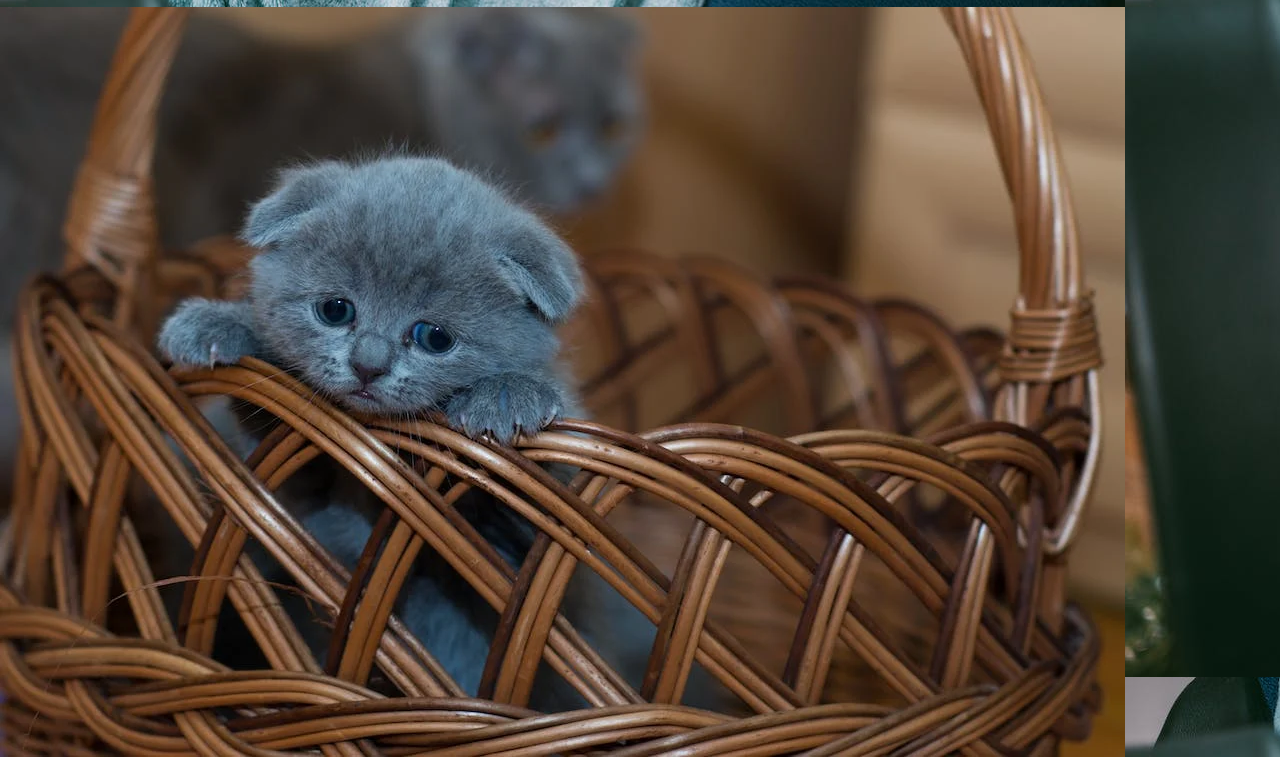
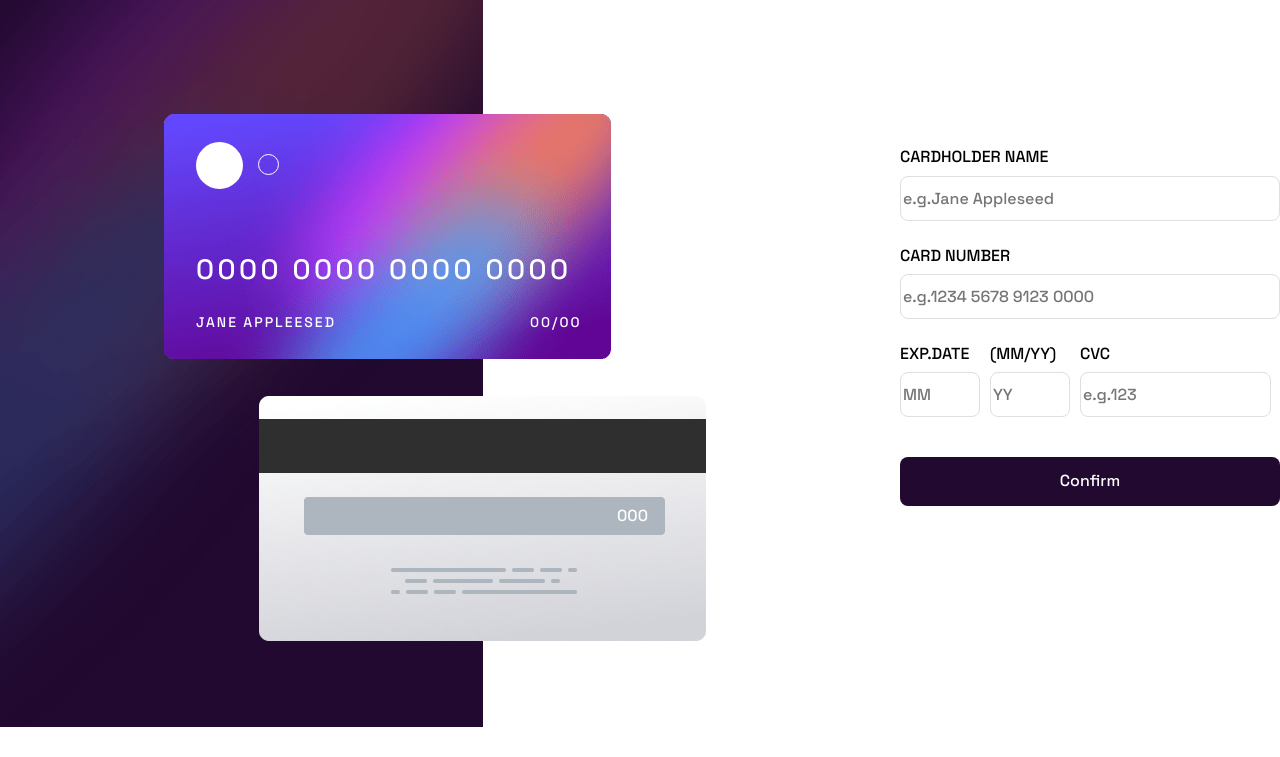
Before and after one commit to sheilitamr/credit-card-interactive-js, a website built with Vite: page src/index.html in a window 1280 px wide. Shown: the part 73-830 px from the top of the page. After the commit the page ends 800 px from the top, so only its background shows below. Built offline with nearby package versions, Linux system fonts and the light colour scheme; some packages are replaced by stand-ins of ours.

Commit message:
CSS y escritura en tarjeta hecho

```diff
--- a/src/css/style.css
+++ b/src/css/style.css
@@ -2,6 +2,11 @@
 *::after,
 *::before {
   box-sizing: border-box;
+}
+
+:root {
+  --white: #fff;
+  --primary-color: #21092f;
 }
 
 img {
@@ -23,5 +28,142 @@ a {
 
 body {
   margin: 0;
-  background-image: url(../assets/images/sleep-cat.jpeg);
+  max-width: 1440px;
+  font-family: 'Space Grotesk', sans-serif;
+  /* position: relative; */
 }
+.main-container {
+  display: flex;
+  justify-content: space-between;
+  align-items: center;
+}
+.cards {
+  position: relative;
+  color: var(--white);
+}
+
+.background-desktop {
+  height: 100vh;
+  width: 483px;
+}
+.card-front,
+.card-back {
+  position: absolute;
+  width: 447px;
+  height: 245px;
+  top: 187px;
+  left: 164px;
+}
+.circle {
+  position: absolute;
+  top: 28px;
+  left: 32px;
+  width: 47px;
+  height: 47px;
+  border-radius: 50%;
+  background-color: var(--white);
+}
+.circle-outline {
+  position: absolute;
+  top: 40px;
+  left: 94px;
+  width: 21px;
+  height: 21px;
+  border-radius: 50%;
+  border: 1px solid var(--white);
+}
+
+.card__name,
+.card__number {
+  position: absolute;
+  left: 32px;
+}
+.card__name,
+.card__date {
+  font-size: 14px;
+  letter-spacing: 2px;
+}
+.card__name {
+  top: 200px;
+}
+.card__date {
+  position: absolute;
+  display: flex;
+  top: 200px;
+  left: 366px;
+}
+.card__number {
+  top: 139px;
+  font-size: 28px;
+  letter-spacing: 3.42px;
+}
+.card-back {
+  top: 469px;
+  left: 259px;
+}
+.card__cvc {
+  position: absolute;
+  top: 111px;
+  left: 358px;
+}
+
+.form {
+  display: flex;
+  flex-direction: column;
+  width: 380px;
+}
+.form__field {
+  display: flex;
+  flex-direction: column;
+  margin-bottom: 26px;
+}
+.form__input:hover {
+  cursor: pointer;
+}
+.form__label {
+  margin-bottom: 9px;
+}
+
+.form__name-input,
+.form__number-input,
+.form__month,
+.form__year,
+.form__cvc {
+  border: 1px solid #dfdee0;
+  border-radius: 8px;
+  height: 45px;
+}
+.form__month,
+.form__year {
+  width: 80px;
+}
+.form__cvc {
+  width: 191px;
+}
+.container-date {
+  gap: 10px;
+  display: flex;
+  align-items: flex-start;
+  margin-bottom: 40px;
+}
+
+.container-month,
+.container-year,
+.container-cvc {
+  display: flex;
+  flex-direction: column;
+}
+.button {
+  display: flex;
+  width: 100%;
+  justify-content: center;
+  border: none;
+  background-color: var(--primary-color);
+  color: var(--white);
+  border-radius: 8px;
+  padding: 15px;
+}
+.button:hover {
+  cursor: pointer;
+  opacity: 0.9;
+}
--- a/src/index.html
+++ b/src/index.html
@@ -4,12 +4,113 @@
     <meta charset="UTF-8" />
     <link rel="icon" type="image/svg+xml" href="/vite.svg" />
     <meta name="viewport" content="width=device-width, initial-scale=1.0" />
+    <link rel="preconnect" href="https://fonts.googleapis.com" />
+    <link rel="preconnect" href="https://fonts.gstatic.com" crossorigin />
+    <link
+      href="https://fonts.googleapis.com/css2?family=Space+Grotesk:wght@500&display=swap"
+      rel="stylesheet"
+    />
     <link rel="stylesheet" href="css/normalize.css" />
     <link rel="stylesheet" href="css/style.css" />
     <title>Vite App</title>
   </head>
   <body>
-    <h1>Hola</h1>
-    <img src="./assets/images/cute-cat.webp" alt="" />
+    <div class="main-container">
+      <div class="cards">
+        <img
+          src="assets/images/bg-main-desktop.png"
+          alt="bg desktop"
+          class="background-desktop"
+        />
+        <div class="card-front">
+          <img
+            src="assets/images/bg-card-front.png"
+            alt="front img"
+            id="front-card"
+            class="card__front"
+          />
+          <div class="circle"></div>
+          <div class="circle-outline"></div>
+          <span id="name-card" class="card__name">JANE APPLEESED</span>
+          <span id="number-card" class="card__number"
+            >0000 0000 0000 0000
+          </span>
+          <div class="card__date">
+            <span id="month-card" class="card__month">00</span>
+            <span id="line" class="card__line">/</span>
+            <span id="year-card" class="card__year">00</span>
+          </div>
+        </div>
+        <div class="card-back">
+          <img
+            src="assets/images/bg-card-back.png"
+            alt="front img"
+            id="back-card"
+            class="card__back"
+          />
+          <span id="cvc-card" class="card__cvc">000</span>
+        </div>
+      </div>
+
+      <form id="form" class="form">
+        <div class="form__field">
+          <label for="name" class="form__label"> CARDHOLDER NAME</label>
+          <input
+            type="text"
+            id="name"
+            class="form__name-input form__input"
+            placeholder="e.g.Jane Appleseed"
+          />
+          <span class="form__error-name"></span>
+        </div>
+        <div class="form__field">
+          <label for="number" class="form__label"> CARD NUMBER</label>
+          <input
+            type="text"
+            id="number"
+            class="form__number-input form__input"
+            placeholder="e.g.1234 5678 9123 0000"
+          />
+          <span class="form__error-number"></span>
+        </div>
+
+        <div class="container-date">
+          <div class="container-month">
+            <label class="form__label"> EXP.DATE</label>
+            <input
+              type="text"
+              id="month"
+              class="form__month form__input"
+              placeholder="MM"
+            />
+          </div>
+          <div class="container-year">
+            <label class="form__label">(MM/YY)</label>
+            <input
+              type="text"
+              id="year"
+              class="form__year form__input"
+              placeholder="YY"
+            />
+            <span class="form__error-date"></span>
+          </div>
+
+          <div class="container-cvc">
+            <label for="cvc" class="form__label"> CVC</label>
+            <input
+              type="text"
+              id="cvc"
+              class="form__cvc form__input"
+              placeholder="e.g.123"
+            />
+            <span class="form__error-cvc"></span>
+          </div>
+        </div>
+
+        <button id="button" class="button">Confirm</button>
+      </form>
+    </div>
+
+    <script src="js/scripts.js"></script>
   </body>
 </html>
--- /dev/null
+++ b/src/js/scripts.js
@@ -0,0 +1,54 @@
+const nameElement = document.getElementById('name');
+const numberElement = document.getElementById('number');
+const monthElement = document.getElementById('month');
+const yearElement = document.getElementById('year');
+const cvcElement = document.getElementById('cvc');
+const nameCardElement = document.getElementById('name-card');
+const numberCardElement = document.getElementById('number-card');
+const monthCardElement = document.getElementById('month-card');
+const yearCardElement = document.getElementById('year-card');
+const cvcCardElement = document.getElementById('cvc-card');
+const frontCard = document.getElementById('front-card');
+const button = document.getElementById('button');
+
+const fillName = e => {
+  if (e.target.value !== '') {
+    nameCardElement.textContent = e.target.value.toUpperCase();
+  } else {
+    nameCardElement.textContent = 'JANE APPLEESED';
+  }
+};
+const fillNumber = e => {
+  if (e.target.value !== '') {
+    numberCardElement.textContent = e.target.value;
+  } else {
+    numberCardElement.textContent = '0000 0000 0000 0000';
+  }
+};
+
+const fillMonth = e => {
+  if (e.target.value !== '') {
+    monthCardElement.textContent = e.target.value;
+  } else {
+    monthCardElement.textContent = '00';
+  }
+};
+const fillYear = e => {
+  if (e.target.value !== '') {
+    yearCardElement.textContent = e.target.value;
+  } else {
+    yearCardElement.textContent = '00';
+  }
+};
+const fillCvc = e => {
+  if (e.target.value !== '') {
+    cvcCardElement.textContent = e.target.value;
+  } else {
+    cvcCardElement.textContent = '000';
+  }
+};
+nameElement.addEventListener('input', fillName);
+numberElement.addEventListener('input', fillNumber);
+monthElement.addEventListener('input', fillMonth);
+yearElement.addEventListener('input', fillYear);
+cvcElement.addEventListener('input', fillCvc);
```
Also changed, not shown: nameElement.addEventListener('input.txt (added, +38 -0 lines), src/assets/images/bg-card-back.png (added), src/assets/images/bg-card-front.png (added), src/assets/images/bg-main-desktop.png (added), src/assets/images/bg-main-mobile.png (added), src/assets/images/card-logo.svg (added), src/assets/images/cute-cat.webp (deleted), src/assets/images/favicon-32x32.png (added), src/assets/images/icon-complete.svg (added), src/assets/images/sleep-cat.jpeg (deleted).
